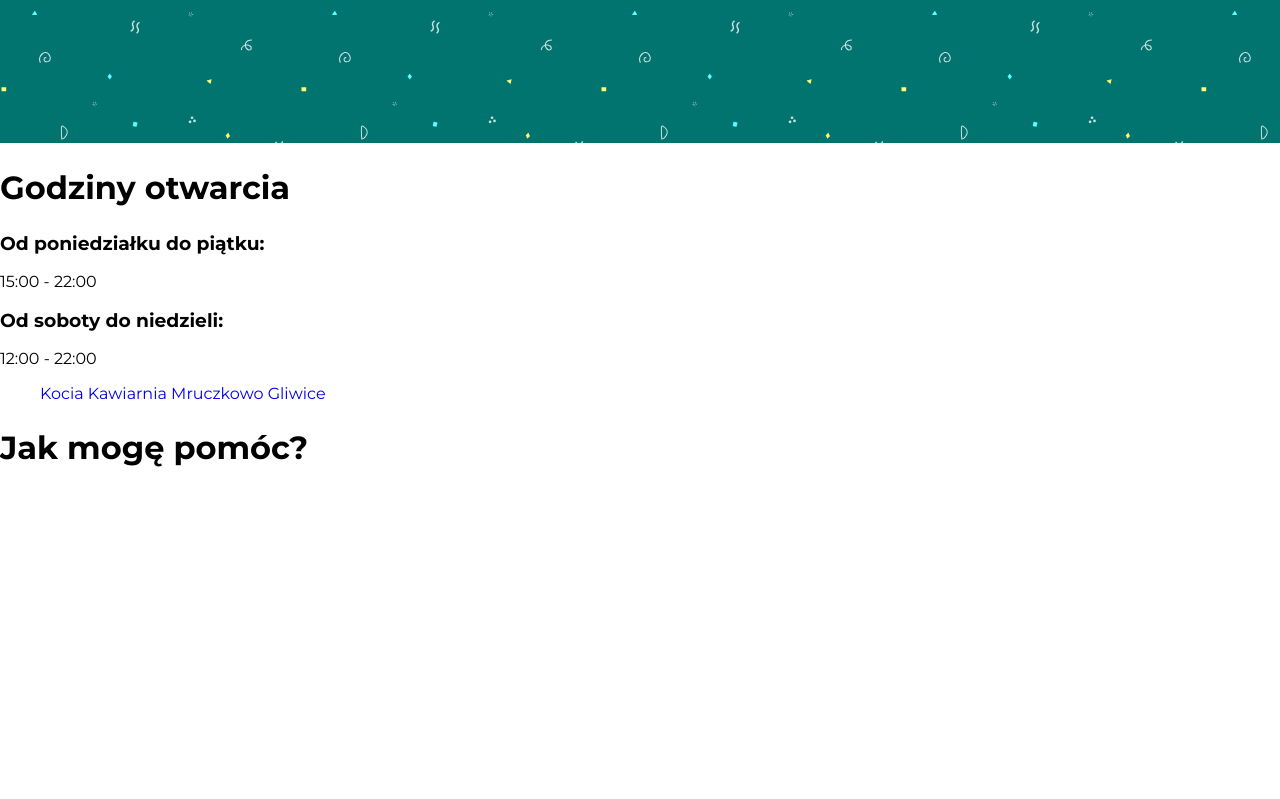
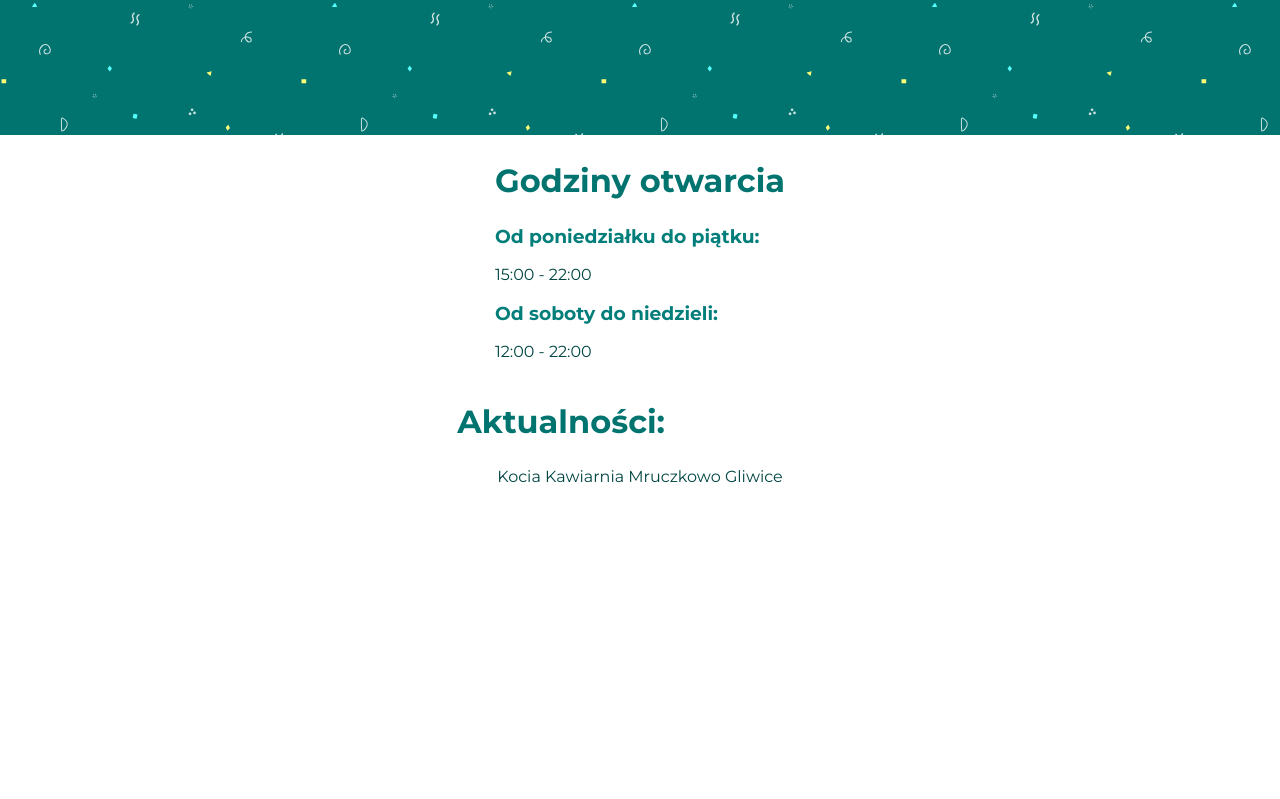
Before and after one commit to sebast4an/cat-cafe-mruczkowo-website, a website built with webpack: page src/index.html in a window 1280 px wide. Shown: the part 681-1480 px from the top of the page. Before the commit the page ends 1174 px from the top, so only its background shows below. Built offline with nearby package versions, Linux system fonts and the light colour scheme.

Commit message:
open hours and information

```diff
--- a/src/index.html
+++ b/src/index.html
@@ -11,7 +11,13 @@
   </head>
   <body>
     <div id="fb-root"></div>
-    <script async defer crossorigin="anonymous" src="https://connect.facebook.net/pl_PL/sdk.js#xfbml=1&version=v11.0&appId=892966780773850&autoLogAppEvents=1" nonce="nGsOHW3H"></script>
+    <script
+      async
+      defer
+      crossorigin="anonymous"
+      src="https://connect.facebook.net/pl_PL/sdk.js#xfbml=1&version=v11.0"
+      nonce="shQZFiNr"
+    ></script>
     <nav class="navigation">
       <img
         class="navigation__logo"
@@ -57,10 +63,10 @@
         <span class="start-page__title--text">w Gliwicach</span>
       </h1>
     </section>
-    <main class="information" id="information">
+    <main class="information rwd" id="information">
       <section class="information__opening-hours opening-hours">
         <header class="opening-hours__header">
-          <h2 class="opening-hours__header--title" >Godziny otwarcia</h2>
+          <h2 class="opening-hours__header--title">Godziny otwarcia</h2>
         </header>
         <div class="opening-hours__details">
           <h3>Od poniedziałku do piątku:</h3>
@@ -70,7 +76,29 @@
         </div>
       </section>
       <section class="information__news news">
-        <div class="fb-page" data-href="https://www.facebook.com/Kocia-Kawiarnia-Mruczkowo-Gliwice-1512296442220341/" data-tabs="timeline, messages" data-width="" data-height="" data-small-header="true" data-adapt-container-width="true" data-hide-cover="true" data-show-facepile="true"><blockquote cite="https://www.facebook.com/Kocia-Kawiarnia-Mruczkowo-Gliwice-1512296442220341/" class="fb-xfbml-parse-ignore"><a href="https://www.facebook.com/Kocia-Kawiarnia-Mruczkowo-Gliwice-1512296442220341/">Kocia Kawiarnia Mruczkowo Gliwice</a></blockquote></div>
+        <header class="new__header">
+          <h2 class="news__header--title">Aktualności:</h2>
+        </header>
+        <div
+          class="news__fb-page fb-page"
+          data-href="https://m.facebook.com/pages/category/Pet-Cafe/Kocia-Kawiarnia-Mruczkowo-Gliwice-1512296442220341"
+          data-tabs="timeline, messages"
+          data-width=""
+          data-height=""
+          data-small-header="true"
+          data-adapt-container-width="true"
+          data-hide-cover="true"
+          data-show-facepile="true"
+        >
+          <blockquote
+            cite="https://m.facebook.com/pages/category/Pet-Cafe/Kocia-Kawiarnia-Mruczkowo-Gliwice-1512296442220341"
+            class="fb-xfbml-parse-ignore"
+          >
+            <a href="https://m.facebook.com/pages/category/Pet-Cafe/Kocia-Kawiarnia-Mruczkowo-Gliwice-1512296442220341"
+              >Kocia Kawiarnia Mruczkowo Gliwice</a
+            >
+          </blockquote>
+        </div>
       </section>
     </main>
     <section class="adoption" id="adoption"></section>
--- a/src/scss/main.scss
+++ b/src/scss/main.scss
@@ -51,14 +51,21 @@ h1 {
   font-size: 2rem;
   line-height: 3rem;
   letter-spacing: 0.1em;
+
 }
 
 h2 {
+  color: $greenColor;
   font-weight: $boldFont;
   font-size: 2rem;
 }
 
-a {
+h3 {
+  color: lighten($greenColor, 2%);
+}
+
+p, a {
+  color: $darkGreenColor;
   text-decoration: none;
 }
 
@@ -162,11 +169,11 @@ a {
 }
 
 .start-page {
-  background: $greenColor url('../assets/background.svg') fixed; /* background file by SVGBackgrounds.com */
+  background: $greenColor url('../assets/background.svg') fixed; /* background by SVGBackgrounds.com */
   min-height: 100vh;
 
   &__title {
-    margin: 1.5rem;
+    margin: 1rem;
     padding: 100px 0 0 0;
     text-shadow: 1px 1px 20px $greenColor;
 
@@ -199,6 +206,17 @@ a {
   }
 }
 
-.opening-hours {
+.information {
+  margin: 0 20px;
+  padding: 1px 0 0 0;
+  min-height: 100vh;
+  display: flex;
+  flex-flow: column wrap;
+  align-items: center;
+
+
+  &__news {
+    max-width: 90%;
+  }
 
 }
```
